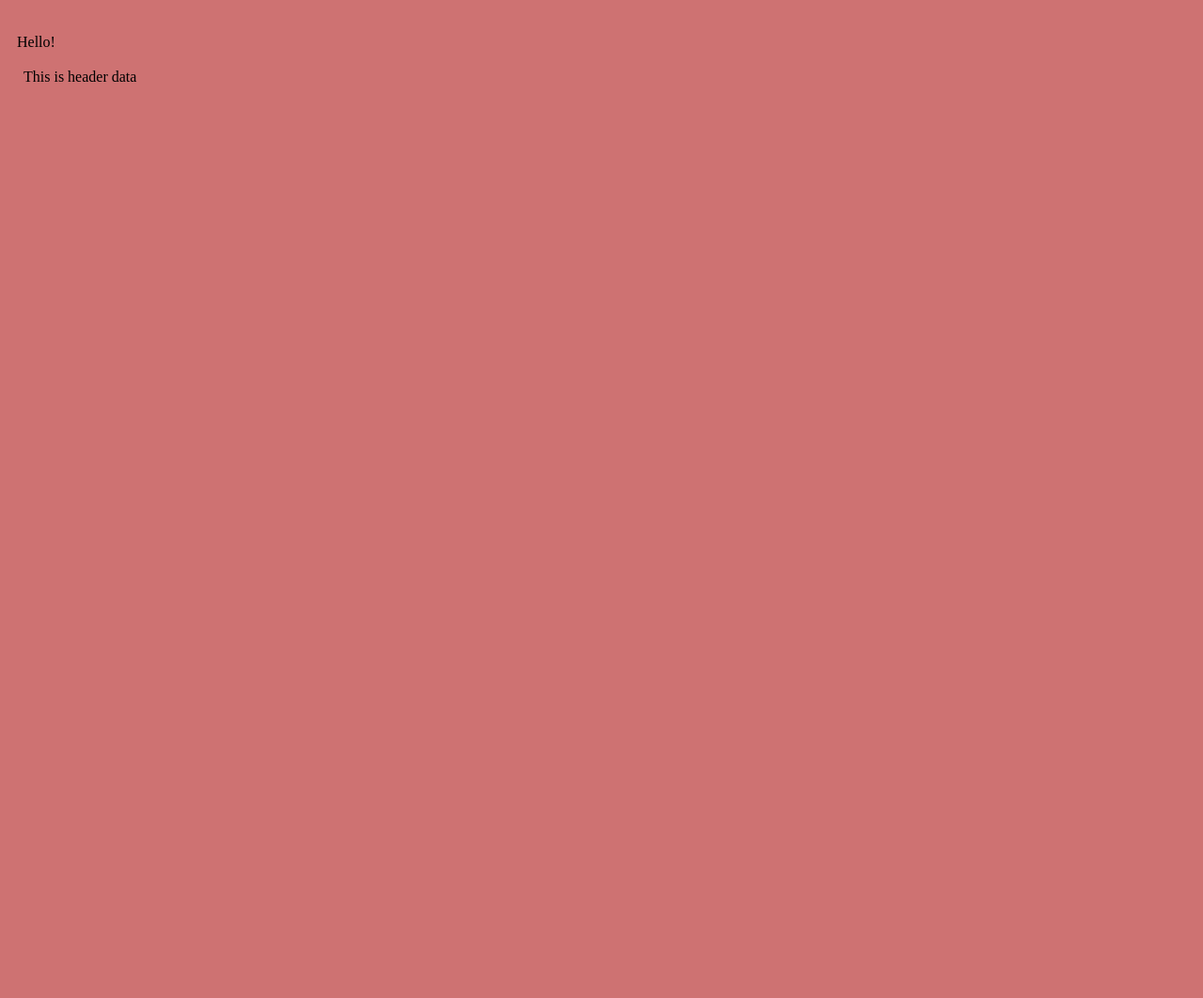
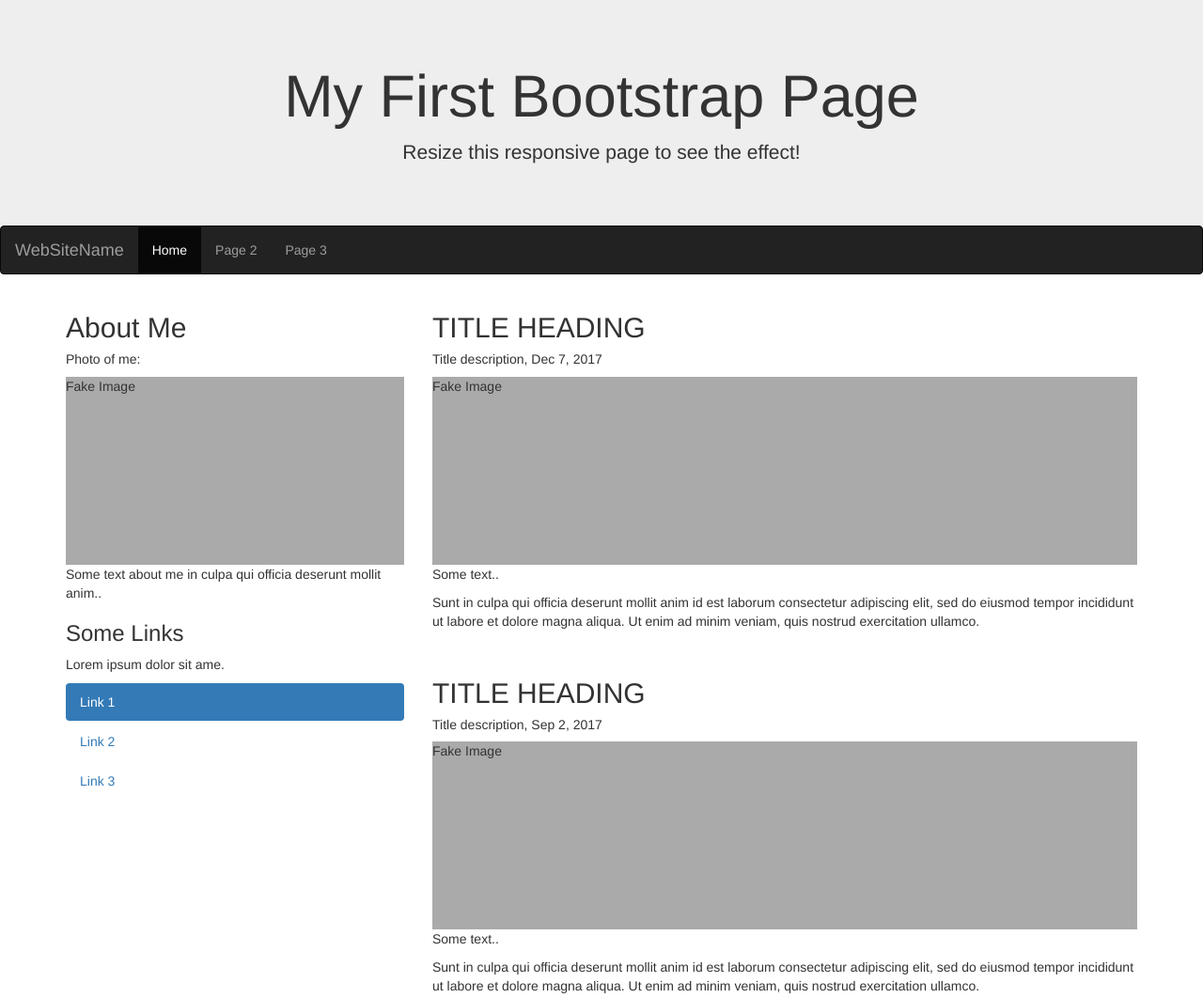
Before and after one commit to Habibur161/DM, a plain HTML site: page index.html in a window 1280 px wide. Shown: the top 1062 px of the page at 94% size. Before the commit the page ends 800 px from the top, so only its background shows below. Drawn offline with nearby package versions, Linux system fonts and the light colour scheme.

Commit message:
w3school

```diff
--- a/index.html
+++ b/index.html
@@ -1,19 +1,81 @@
 <!DOCTYPE html>
 <html lang="en">
 <head>
-    <meta charset="UTF-8">
-    <meta name="viewport" content="width=device-width, initial-scale=1.0">
-    <link rel="stylesheet" href="style.css">
-    <title>Practice</title>
+  <title>Bootstrap Website Example</title>
+  <meta charset="utf-8">
+  <meta name="viewport" content="width=device-width, initial-scale=1">
+  <link rel="stylesheet" href="https://maxcdn.bootstrapcdn.com/bootstrap/3.4.1/css/bootstrap.min.css">
+  <script src="https://ajax.googleapis.com/ajax/libs/jquery/3.7.1/jquery.min.js"></script>
+  <script src="https://maxcdn.bootstrapcdn.com/bootstrap/3.4.1/js/bootstrap.min.js"></script>
+  <style>
+  .fakeimg {
+    height: 200px;
+    background: #aaa;
+  }
+  </style>
 </head>
 <body>
-   <p>Hello!</p>
-   <table>
-    <tr>
-        <th>
-            <td>This is header data </td>
-        </th>
-    </tr>
-   </table>
+
+<div class="jumbotron text-center" style="margin-bottom:0">
+  <h1>My First Bootstrap Page</h1>
+  <p>Resize this responsive page to see the effect!</p>
+</div>
+
+<nav class="navbar navbar-inverse">
+  <div class="container-fluid">
+    <div class="navbar-header">
+      <button type="button" class="navbar-toggle" data-toggle="collapse" data-target="#myNavbar">
+        <span class="icon-bar"></span>
+        <span class="icon-bar"></span>
+        <span class="icon-bar"></span>
+      </button>
+      <a class="navbar-brand" href="#">WebSiteName</a>
+    </div>
+    <div class="collapse navbar-collapse" id="myNavbar">
+      <ul class="nav navbar-nav">
+        <li class="active"><a href="#">Home</a></li>
+        <li><a href="#">Page 2</a></li>
+        <li><a href="#">Page 3</a></li>
+      </ul>
+    </div>
+  </div>
+</nav>
+
+<div class="container">
+  <div class="row">
+    <div class="col-sm-4">
+      <h2>About Me</h2>
+      <h5>Photo of me:</h5>
+      <div class="fakeimg">Fake Image</div>
+      <p>Some text about me in culpa qui officia deserunt mollit anim..</p>
+      <h3>Some Links</h3>
+      <p>Lorem ipsum dolor sit ame.</p>
+      <ul class="nav nav-pills nav-stacked">
+        <li class="active"><a href="#">Link 1</a></li>
+        <li><a href="#">Link 2</a></li>
+        <li><a href="#">Link 3</a></li>
+      </ul>
+      <hr class="hidden-sm hidden-md hidden-lg">
+    </div>
+    <div class="col-sm-8">
+      <h2>TITLE HEADING</h2>
+      <h5>Title description, Dec 7, 2017</h5>
+      <div class="fakeimg">Fake Image</div>
+      <p>Some text..</p>
+      <p>Sunt in culpa qui officia deserunt mollit anim id est laborum consectetur adipiscing elit, sed do eiusmod tempor incididunt ut labore et dolore magna aliqua. Ut enim ad minim veniam, quis nostrud exercitation ullamco.</p>
+      <br>
+      <h2>TITLE HEADING</h2>
+      <h5>Title description, Sep 2, 2017</h5>
+      <div class="fakeimg">Fake Image</div>
+      <p>Some text..</p>
+      <p>Sunt in culpa qui officia deserunt mollit anim id est laborum consectetur adipiscing elit, sed do eiusmod tempor incididunt ut labore et dolore magna aliqua. Ut enim ad minim veniam, quis nostrud exercitation ullamco.</p>
+    </div>
+  </div>
+</div>
+
+<div class="jumbotron text-center" style="margin-bottom:0">
+  <p>Footer</p>
+</div>
+
 </body>
 </html>
```
